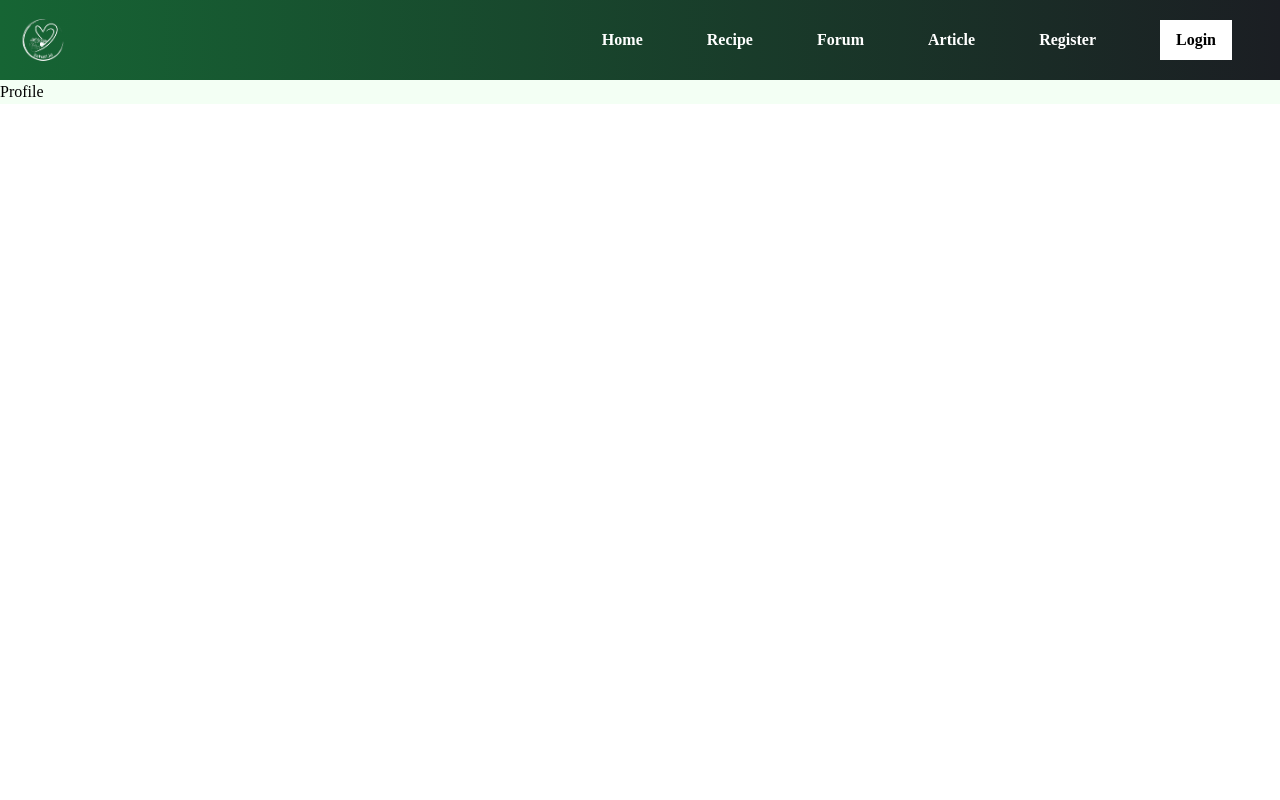
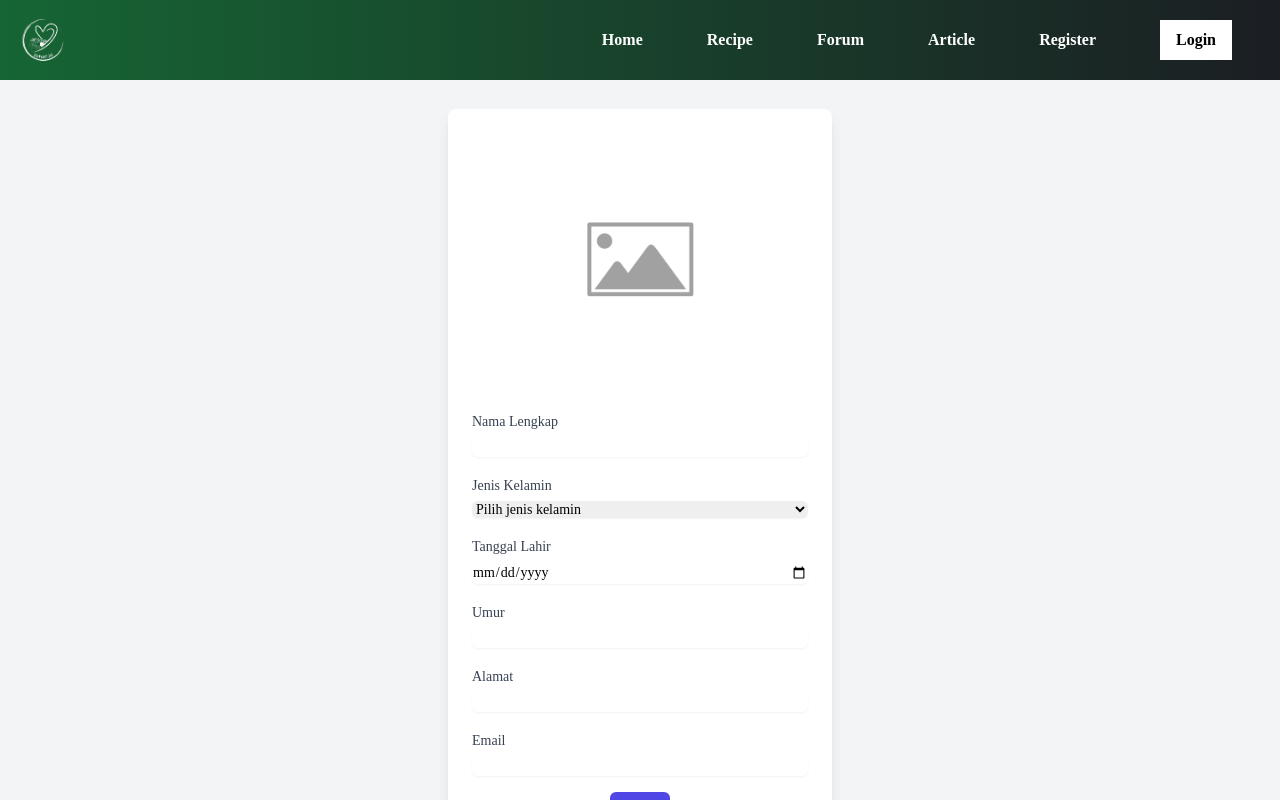
Before and after one commit to deni2403/Sehati-Id, a React (Create React App) app: page /profile in a window 1280 px wide. Shown: the top 800 px of the page. Built offline with nearby package versions, Linux system fonts and the light colour scheme; no server answers.

Commit message:
Add Profile Page and Fix UI Problems

```diff
--- a/package.json
+++ b/package.json
@@ -1,5 +1,5 @@
 {
-  "name": "frontend-sehati",
+  "name": "sehati-id",
   "version": "0.1.0",
   "private": true,
   "dependencies": {
--- a/src/components/CardComment.jsx
+++ b/src/components/CardComment.jsx
@@ -6,8 +6,8 @@ const CardComment = ({ photoURL, name, comment }) => {
       <div className="flex">
         <img src={photoURL} alt="" className="w-16 h-16 rounded-full" />
         <div>
-          <h5>{name}</h5>
-          <p>{comment}</p>
+          <h5 className="font-semibold text-base px-4">{name}</h5>
+          <p className="text-base py-2 px-4">{comment}</p>
         </div>
       </div>
     </div>
--- a/src/components/CardDiscussion.jsx
+++ b/src/components/CardDiscussion.jsx
@@ -1,14 +1,14 @@
 import React from "react";
 import { Link } from "react-router-dom";
 
-const CardDiscussion = ({ id, question, img, name, countComment }) => {
+const CardDiscussion = ({ id, question, photoURL, name, countComment }) => {
   return (
     <Link
       to={`/detail-forum/${id}`}
       className="border-b-[#00985B] border-b p-2 md:p-4 flex flex-col space-y-4"
     >
       <div className="flex items-center space-x-4">
-        <img src={img} alt="" className="rounded-full w-14 h-14" />
+        <img src={photoURL} alt="" className="rounded-full w-20 h-20" />
         <div>
           <h6 className="font-semibold text-base">{name}</h6>
           <p className="text-xs text-gray-500">{countComment} Komentar</p>
--- a/src/pages/DetailForumPage.jsx
+++ b/src/pages/DetailForumPage.jsx
@@ -148,6 +148,7 @@ const DetailForumPage = () => {
                 {data.displayName}
               </h3>
               <p className="font-semibold text-justify">{data.title}</p>
+              <p className="text-justify">{data.detailQuestion}</p>
             </div>
           </div>
         )}
@@ -165,7 +166,7 @@ const DetailForumPage = () => {
         <div>
           <form onSubmit={handleNewComment}>
             <div className="flex flex-col mb-4">
-              <label htmlFor="comment" className="font-bold">
+              <label htmlFor="comment" className="font-bold p-4">
                 Beri Komentar
               </label>
               <textarea
--- a/src/pages/ForumPage.jsx
+++ b/src/pages/ForumPage.jsx
@@ -112,7 +112,7 @@ const ForumPage = () => {
                     key={index + 1}
                     name={item.value.displayName}
                     question={item.value.title}
-                    img={item.value.photoURL || ImagePlaceholder}
+                    photoURL={item.value.photoURL || ImagePlaceholder}
                     countComment={commentsCount[item.key] || 0}
                   />
                 ))}
--- a/src/pages/ProfilePage.jsx
+++ b/src/pages/ProfilePage.jsx
@@ -1,7 +1,218 @@
-import React from "react";
+import React, { useEffect, useState } from "react";
+import DefaultProfile from "../assets/placeholder-image.png";
+import { onAuthStateChanged } from "firebase/auth";
+import { auth } from "../config/index";
+import { onValue, ref, set } from "firebase/database";
+import { database } from "../config/index";
+import Footer from "../components/Footer";
 
 const ProfilePage = () => {
-  return <div>Profile</div>;
+  const [userId, setUserId] = useState("");
+  const [data, setData] = useState({});
+  const [photoURL, setPhotoURL] = useState("");
+
+  const getData = (userId) => {
+    const dbRef = ref(database, "users");
+    onValue(dbRef, (snapshot) => {
+      let data = [];
+      snapshot.forEach((childSnapshot) => {
+        let key = childSnapshot.key;
+        let value = childSnapshot.val();
+
+        if (key === userId) {
+          data.push({
+            key: key,
+            value: value,
+          });
+        }
+      });
+
+      setData(data[0]);
+      console.log(data[0]);
+    });
+  };
+
+  const checkUserLogin = () => {
+    return new Promise((resolve, reject) => {
+      onAuthStateChanged(
+        auth,
+        (user) => {
+          if (user) {
+            const { uid: userId, photoURL } = user;
+            setUserId(userId);
+            setPhotoURL(photoURL);
+            getData(userId);
+            resolve(userId);
+          } else {
+            resolve(null);
+          }
+        },
+        (error) => {
+          console.log("Error checking user login:", error);
+          reject(error);
+        }
+      );
+    });
+  };
+
+  useEffect(() => {
+    checkUserLogin();
+  }, []);
+
+  const handleFieldChange = (field, value) => {
+    setData((prevData) => ({
+      ...prevData,
+      value: {
+        ...prevData.value,
+        [field]: value,
+      },
+    }));
+  };
+
+  const handleSubmit = (e) => {
+    e.preventDefault();
+
+    // Update the database with the new field values
+    const userId = auth.currentUser.uid;
+    const dbRef = ref(database, `users/${userId}`);
+    set(dbRef, data.value)
+      .then(() => {
+        console.log("Data updated successfully.");
+      })
+      .catch((error) => {
+        console.log("Error updating data:", error);
+      });
+  };
+
+  return (
+    <>
+      <div className="flex flex-col items-center justify-center min-h-screen bg-gray-100">
+        <div className="bg-white rounded-lg shadow-lg p-6 w-96 mt-6 mb-6">
+          <div className="flex items-center justify-center mb-6">
+            <img
+              src={photoURL || DefaultProfile}
+              alt=""
+              className="rounded-full w-50 h-50"
+            />
+          </div>
+          <form onSubmit={handleSubmit} className="space-y-4">
+            <div>
+              <label
+                htmlFor="displayName"
+                className="text-sm font-medium text-gray-700"
+              >
+                Nama Lengkap
+              </label>
+              <input
+                type="text"
+                name="displayName"
+                id="displayName"
+                value={data.value?.displayName}
+                onChange={(e) =>
+                  handleFieldChange("displayName", e.target.value)
+                }
+                className="mt-1 block w-full border-gray-300 rounded-md shadow-sm focus:ring-indigo-500 focus:border-indigo-500 sm:text-sm"
+              />
+            </div>
+            <div>
+              <label
+                htmlFor="gender"
+                className="text-sm font-medium text-gray-700"
+              >
+                Jenis Kelamin
+              </label>
+              <select
+                name="gender"
+                id="gender"
+                value={data.value?.gender}
+                onChange={(e) => handleFieldChange("gender", e.target.value)}
+                className="mt-1 block w-full border-gray-300 rounded-md shadow-sm focus:ring-indigo-500 focus:border-indigo-500 sm:text-sm"
+              >
+                <option value="">Pilih jenis kelamin</option>
+                <option value="male">Laki-laki</option>
+                <option value="female">Perempuan</option>
+              </select>
+            </div>
+            <div>
+              <label
+                htmlFor="birthdate"
+                className="text-sm font-medium text-gray-700"
+              >
+                Tanggal Lahir
+              </label>
+              <input
+                type="date"
+                name="birthdate"
+                id="birthdate"
+                value={data.value?.birthdate}
+                onChange={(e) =>
+                  handleFieldChange("birthdate", e.target.value)
+                }
+                className="mt-1 block w-full border-gray-300 rounded-md shadow-sm focus:ring-indigo-500 focus:border-indigo-500 sm:text-sm"
+              />
+            </div>
+            <div>
+              <label
+                htmlFor="age"
+                className="text-sm font-medium text-gray-700"
+              >
+                Umur
+              </label>
+              <input
+                type="number"
+                name="age"
+                id="age"
+                value={data.value?.age}
+                onChange={(e) => handleFieldChange("age", e.target.value)}
+                className="mt-1 block w-full border-gray-300 rounded-md shadow-sm focus:ring-indigo-500 focus:border-indigo-500 sm:text-sm"
+              />
+            </div>
+            <div>
+              <label
+                htmlFor="address"
+                className="text-sm font-medium text-gray-700"
+              >
+                Alamat
+              </label>
+              <input
+                type="text"
+                name="address"
+                id="address"
+                value={data.value?.address}
+                onChange={(e) => handleFieldChange("address", e.target.value)}
+                className="mt-1 block w-full border-gray-300 rounded-md shadow-sm focus:ring-indigo-500 focus:border-indigo-500 sm:text-sm"
+              />
+            </div>
+            <div>
+              <label
+                htmlFor="email"
+                className="text-sm font-medium text-gray-700"
+              >
+                Email
+              </label>
+              <input
+                type="email"
+                name="email"
+                id="email"
+                value={data.value?.email}
+                onChange={(e) => handleFieldChange("email", e.target.value)}
+                className="mt-1 block w-full border-gray-300 rounded-md shadow-sm focus:ring-indigo-500 focus:border-indigo-500 sm:text-sm"
+              />
+            </div>
+            <div className="flex justify-center">
+              <button
+                type="submit"
+                className="px-4 py-2 text-sm font-medium text-white bg-indigo-600 rounded-md hover:bg-indigo-700 focus:outline-none focus:ring-2 focus:ring-offset-2 focus:ring-indigo-500"
+              >
+                Save
+              </button>
+            </div>
+          </form>
+        </div>
+      </div>
+      <Footer />
+    </>
+  );
 };
 
 export default ProfilePage;
--- a/src/pages/RegisterPage.jsx
+++ b/src/pages/RegisterPage.jsx
@@ -12,12 +12,16 @@ const RegisterPage = () => {
   const [email, setEmail] = useState("");
   const [password, setPassword] = useState("");
   const [file, setFile] = useState(null);
-  let navigate = useNavigate("");
+  let navigate = useNavigate();
 
   const handleRegistration = async (e) => {
     e.preventDefault();
     try {
-      const { user } = await createUserWithEmailAndPassword(auth, email, password);
+      const { user } = await createUserWithEmailAndPassword(
+        auth,
+        email,
+        password
+      );
 
       await createUserDocument(user, {
         displayName: fullName,
@@ -40,67 +44,96 @@ const RegisterPage = () => {
 
   return (
     <div>
-      <section className="bg-gradient-to-r from-[#0C8C59] to-[#F3FFF4] p-10 grid grid-cols-2">
+      <section className="bg-gradient-to-r from-[#0C8C59] to-[#F3FFF4] p-4 lg:p-10 grid lg:grid-cols-2">
+        <div className="p-4 flex flex-col justify-between">
           <div>
-          <h1 className="text-4xl font-bold text-white">Create a New Account</h1>
-          <h3 className="text-2xl font-light text-white">
+            <h1 className="text-2xl lg:text-4xl font-bold text-white">
+              Create a New Account
+            </h1>
+            <h3 className="text-xl lg:text-2xl font-light text-white">
               Already Registered?{" "}
               <Link to="/login" className="font-bold">
                 Login
               </Link>
             </h3>
-          <img src={Logo} alt="Logo" />
           </div>
-        <div className="relative p-12">
-          <div className="bg__blur" />
-          <div className="h-full p-12 bg-black bg__container__auth rounded-xl">
-            <form onSubmit={handleRegistration}>
-              <h2 className="text-3xl font-bold text-center text-white">Sign Up</h2>
-              <div className="flex flex-col mt-4 space-y-2">
-                <label htmlFor="fullName" className="text-sm font-light text-white">Nama Lengkap</label>
+          <img src={Logo} alt="Logo" className="mt-4" />
+        </div>
+        <div className="relative p-4 lg:p-12 flex items-center">
+          <div className="bg-[#111827] bg-opacity-70 w-full rounded-xl">
+            <div className="p-2">
+              <form onSubmit={handleRegistration} className="max-w-xs mx-auto lg:max-w-md">
+                <h2 className="text-xl lg:text-3xl font-bold text-white text-center mb-4">
+                  Sign Up
+                </h2>
+                <div className="flex flex-col space-y-2">
+                  <label
+                    htmlFor="fullName"
+                    className="text-sm sm:text-base font-light text-white"
+                  >
+                    Nama Lengkap
+                  </label>
                   <input
                     type="text"
                     name="displayName"
                     id="fullName"
-                  className="py-2 px-4 rounded-3xl bg-[#D9D9D9B8] text-white font-light"
+                    className="py-2 px-4 rounded-lg bg-[#D9D9D9B8] text-white font-light"
                     value={fullName}
                     onChange={(e) => setFullName(e.target.value)}
                   />
                 </div>
-              <div className="flex flex-col mt-4 space-y-2">
-                <label htmlFor="email" className="text-sm font-light text-white">Email</label>
+                <div className="flex flex-col space-y-2">
+                  <label
+                    htmlFor="email"
+                    className="text-sm lg:text-base font-light text-white"
+                  >
+                    Email
+                  </label>
                   <input
                     type="email"
                     name="email"
                     id="email"
-                  className="py-2 px-4 rounded-3xl bg-[#D9D9D9B8] text-white font-light"
+                    className="py-2 px-4 rounded-lg bg-[#D9D9D9B8] text-white font-light"
                     value={email}
                     onChange={(e) => setEmail(e.target.value)}
                   />
                 </div>
-              <div className="flex flex-col mt-4 space-y-2">
-                <label htmlFor="password" className="text-sm font-light text-white">Kata Sandi</label>
+                <div className="flex flex-col space-y-2">
+                  <label
+                    htmlFor="password"
+                    className="text-sm lg:text-base font-light text-white"
+                  >
+                    Kata Sandi
+                  </label>
                   <input
                     type="password"
                     name="password"
                     id="password"
-                  className="py-2 px-4 rounded-3xl bg-[#D9D9D9B8] text-white font-light"
+                    className="py-2 px-4 rounded-lg bg-[#D9D9D9B8] text-white font-light"
                     value={password}
                     onChange={(e) => setPassword(e.target.value)}
                   />
                 </div>
-              <div className="flex flex-col mt-4 space-y-2">
-                <label htmlFor="photo" className="text-sm font-light text-white">Foto Profil</label>
+                <div className="flex flex-col space-y-2">
+                  <label
+                    htmlFor="photo"
+                    className="text-sm lg:text-base font-light text-white"
+                  >
+                    Foto Profil
+                  </label>
                   <input
                     type="file"
                     name="photo"
                     id="photo"
                     onChange={handleFileChange}
-                  className="py-2 px-4 rounded-3xl bg-[#D9D9D9B8] text-white font-light"
+                    className="py-2 px-4 rounded-lg bg-[#D9D9D9B8] text-white font-light"
                   />
                 </div>
-              <button className="bg-[#00985B] py-3 text-white mt-6 w-full rounded-3xl">Daftar</button>
+                <button className="bg-[#00985B] py-2 px-6 text-white mt-4 w-full lg:w-auto rounded-lg">
+                  Daftar
+                </button>
               </form>
+            </div>
           </div>
         </div>
       </section>
```
Also changed, not shown: src/components/Calculator.jsx (+5 -4 lines), src/pages/LoginPage.jsx (+20 -15 lines), src/index.css (line endings or trailing spaces), 1 other file (tests, documents, lock files or other folders). Lines whose indentation alone changed are shown as unchanged.
